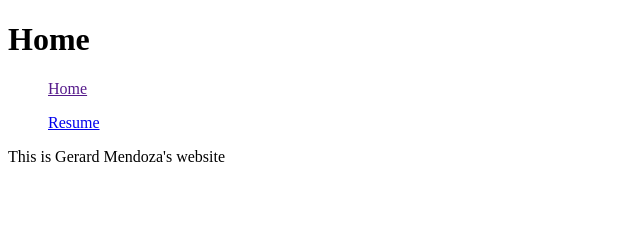
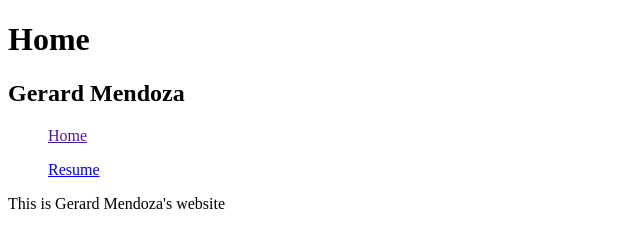
Before and after one commit to gmendoza4/COM-421-Project, a plain HTML site: page index.html in a window 1280 px wide. Shown: the whole page, without its empty margins (0-640 px from the left). Drawn offline with Linux system fonts and the light colour scheme.

Commit message:
Add header

```diff
--- a/index.html
+++ b/index.html
@@ -7,6 +7,7 @@
     <body>
         <header id="header">
             <h1>Home</h1>
+             <h2>Gerard Mendoza</h2>
             <nav>
                 <ul>
                     <p>
```
